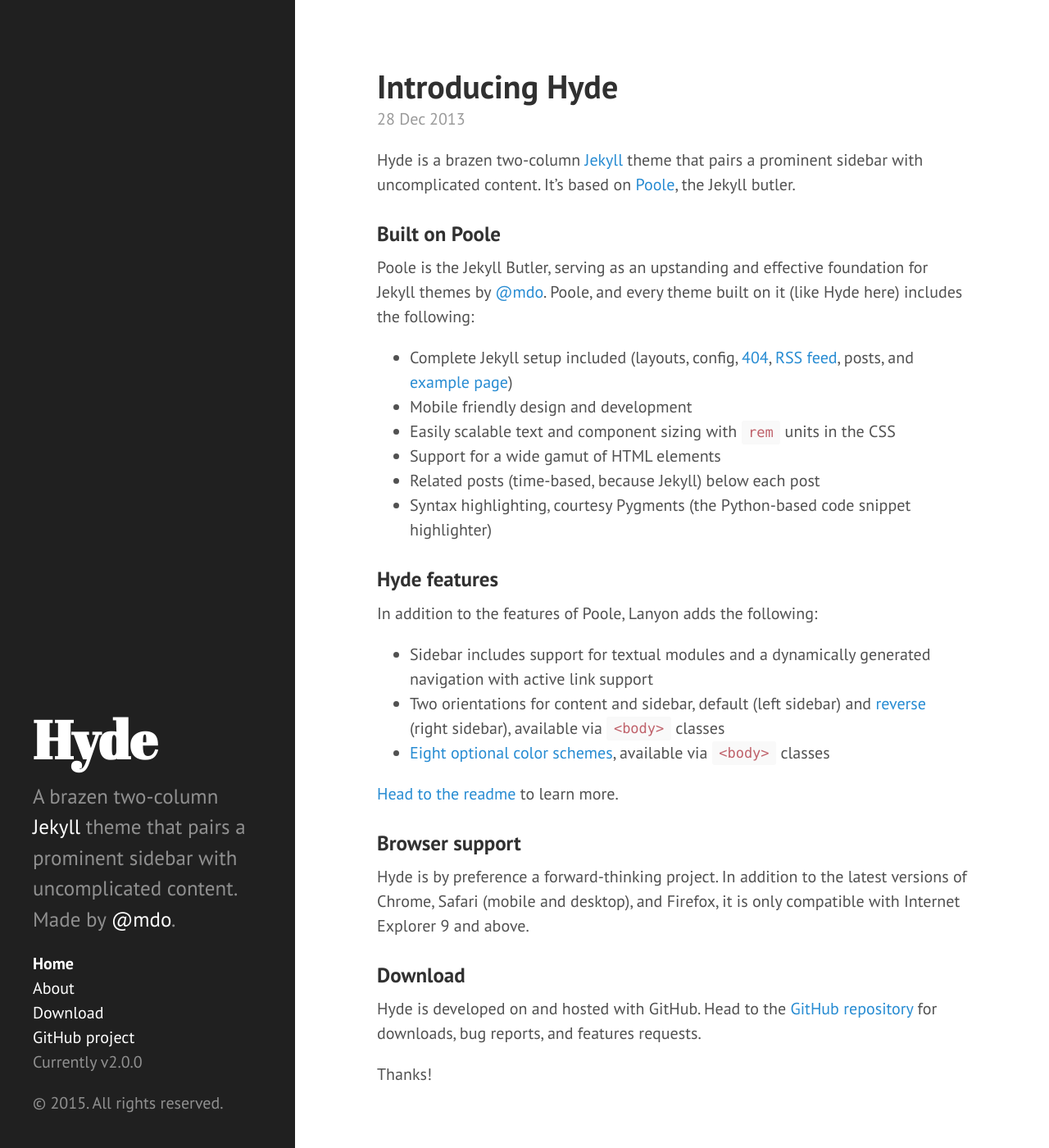
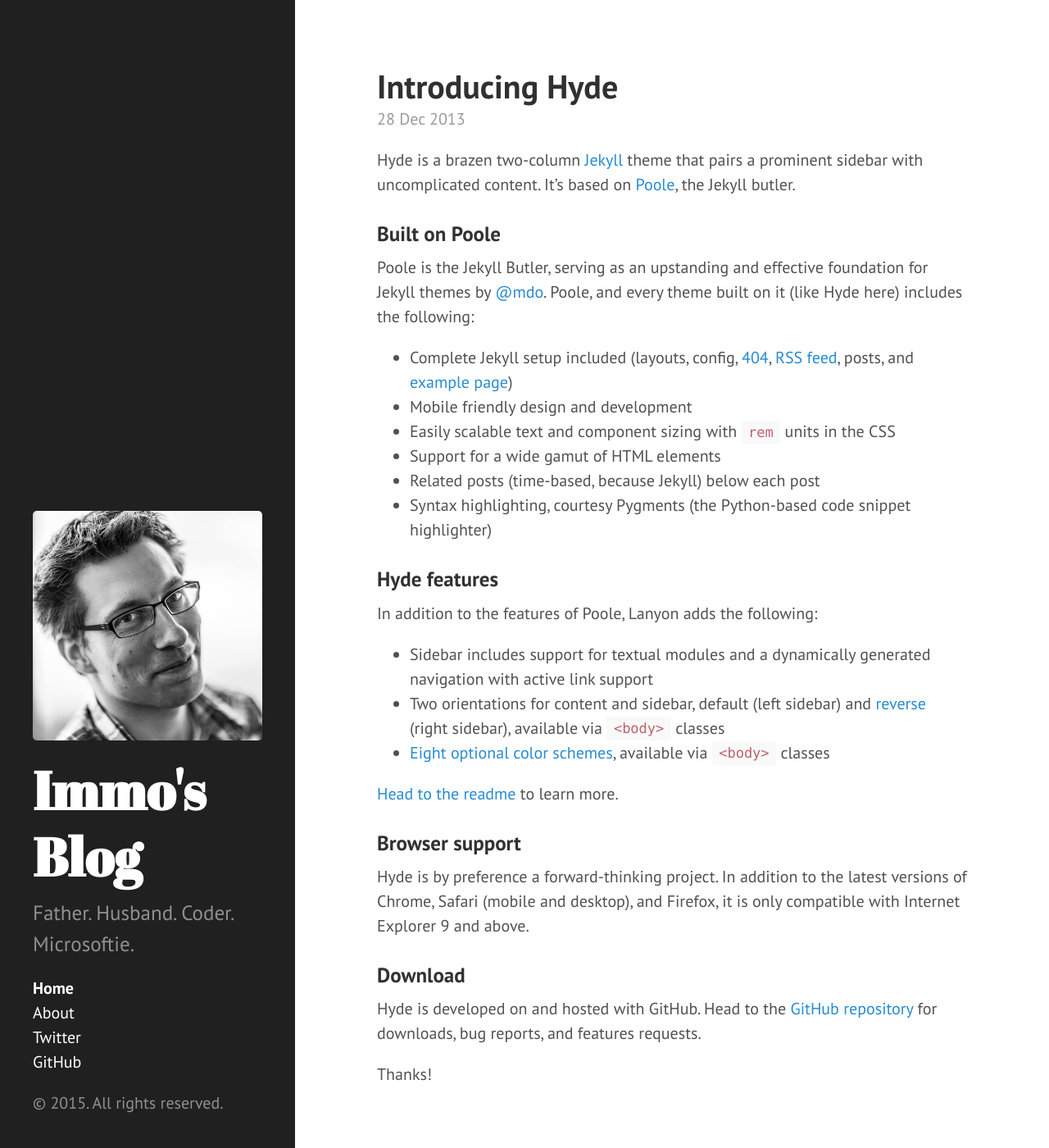
Before and after one commit to terrajobst/terrajobst.github.io, a Jekyll site: the page built from index.html, in a window 1280 px wide and 1400 px high. Shown: the whole window at 82% size. Built offline with Jekyll 4.4.1, drawn with Linux system fonts in a browser that asks for light colours; Markdown is read by kramdown in place of the engine named in the settings; the list of posts is cut into pages by our own code.

Commit message:
Customize theme

```diff
--- a/_config.yml
+++ b/_config.yml
@@ -6,19 +6,13 @@ pygments:         true
 permalink:        pretty
 
 # Setup
-title:            Hyde
-tagline:          'A Jekyll theme'
-description:      'A brazen two-column <a href="http://jekyllrb.com" target="_blank">Jekyll</a> theme that pairs a prominent sidebar with uncomplicated content. Made by <a href="https://twitter.com/mdo" target="_blank">@mdo</a>.'
-url:              http://hyde.getpoole.com
+title:            Immo's Blog
+tagline:          'Thoughts & Ideas'
+description:      'Father. Husband. Coder. Microsoftie.'
+url:              http://immo.landwerth.net
 
 author:
-  name:           'Mark Otto'
-  url:            https://twitter.com/mdo
+  name:           'Immo Landwerth'
+  url:            https://twitter.com/terrajobst
 
 paginate:         5
-
-# Custom vars
-version:          2.0.0
-
-github:
-  repo:           https://github.com/poole/hyde
--- a/_includes/sidebar.html
+++ b/_includes/sidebar.html
@@ -1,5 +1,8 @@
 <div class="sidebar">
   <div class="container sidebar-sticky">
+
+    <img src="/public/img/immo.jpg" />
+
     <div class="sidebar-about">
       <h1>{{ site.title }}</h1>
       <p class="lead">{{ site.description }}</p>
@@ -26,9 +29,8 @@
         {% endif %}
       {% endfor %}
 
-      <li class="sidebar-nav-item"><a href="{{ site.github.repo }}/archive/v{{ site.version }}.zip">Download</a></li>
-      <li class="sidebar-nav-item"><a href="{{ site.github.repo }}">GitHub project</a></li>
-      <li class="sidebar-nav-item">Currently v{{ site.version }}</li>
+      <li class="sidebar-nav-item"><a href="https://www.twitter.com/terrajobst">Twitter</a></li>
+      <li class="sidebar-nav-item"><a href="https://www.github.com/terrajobst">GitHub</a></li>
     </ul>
 
     <p>&copy; {{ site.time | date: '%Y' }}. All rights reserved.</p>
--- a/public/css/hyde.css
+++ b/public/css/hyde.css
@@ -66,6 +66,24 @@ html {
     left: 0;
     bottom: 0;
     width: 18rem;
+    text-align: left;
+  }
+}
+
+/* Sidebar img */
+
+.sidebar img {
+  position: relative;
+  left: 25%;
+  width: 50%;
+  text-align: center;
+}
+@media (min-width: 48rem) {
+  .sidebar img {
+    position: static;
+    padding: 0rem 0rem;
+    left: 1rem;
+    width: 14rem;
     text-align: left;
   }
 }
```
Also changed, not shown: public/img/immo.jpg (added).
